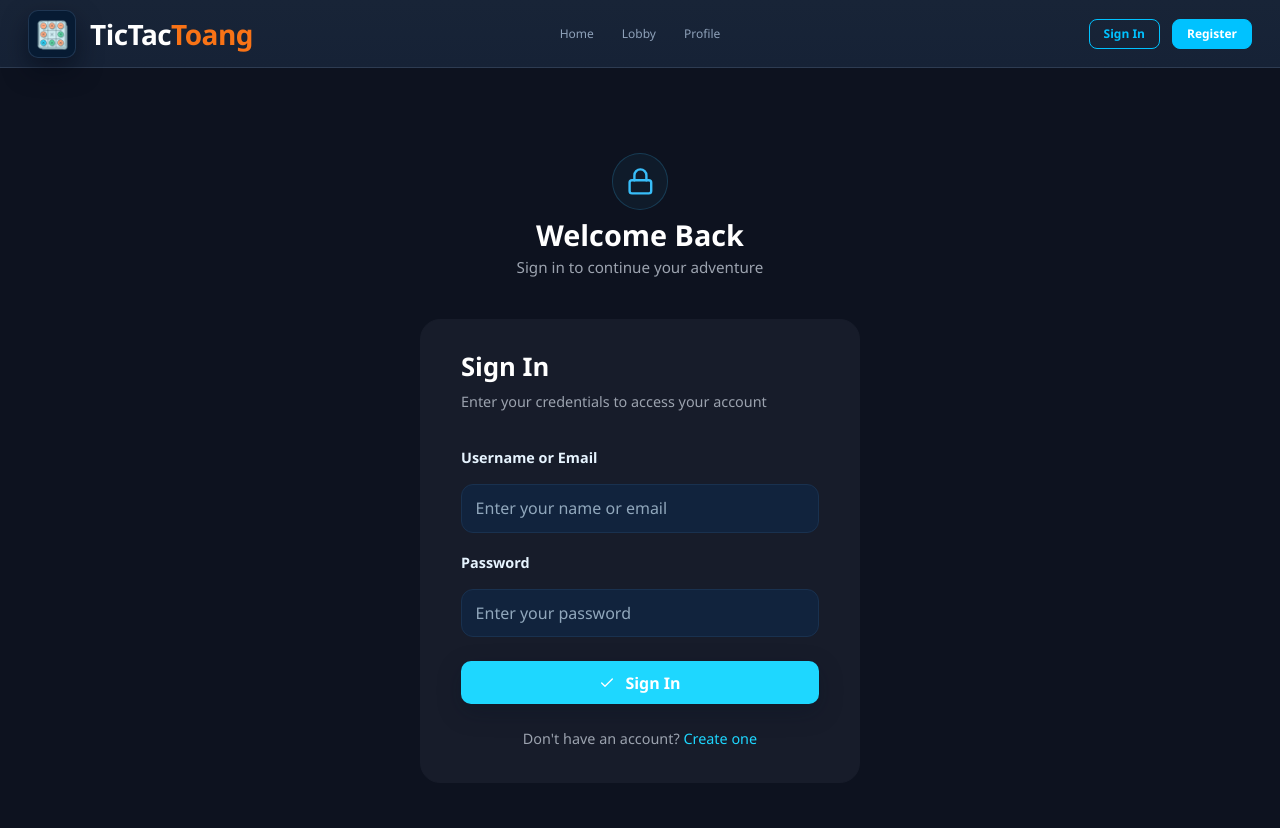
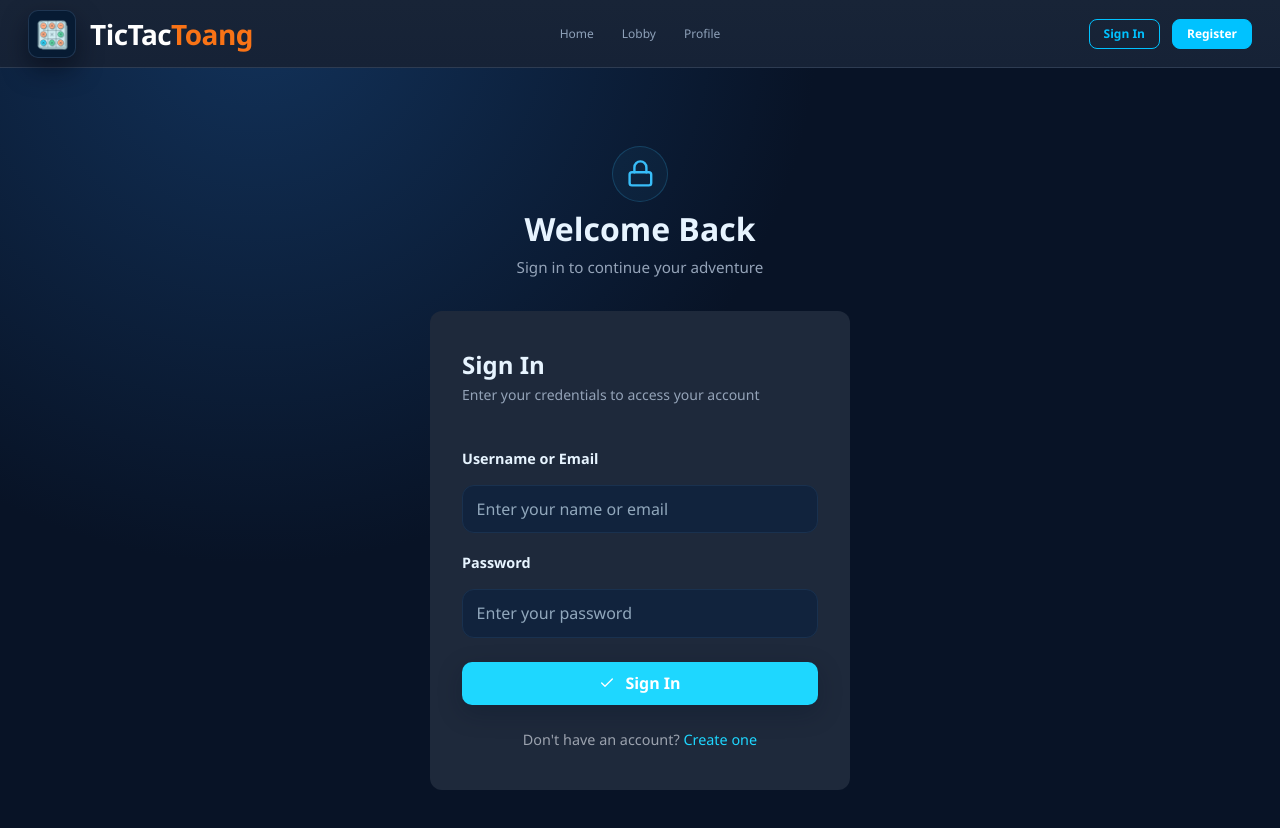
Before and after one commit to RMIT-Full-Stack-Development-2026A/Group9, a React (Vite) app in the folder frontend/: page /login in a window 1280 px wide. Shown: the top 828 px of the page. Built offline with nearby package versions, Linux system fonts and the light colour scheme; no server answers.

Commit message:
Refactor LoginForm styles: update layout, improve color scheme, and enhance readability

```diff
--- a/frontend/src/modules/auth/components/LoginForm/LoginForm.module.css
+++ b/frontend/src/modules/auth/components/LoginForm/LoginForm.module.css
@@ -6,22 +6,38 @@
  * in the Login module don't accidentally leak into the Registration module
  * or other parts of TicTacToang.
  */
- .pageWrapper {
-    background-color: #0d121f;
-    height: 100vh;
-    width: 100%;
+
+.pageWrapper {
     display: flex;
     flex-direction: column;
+    align-items: center;
     justify-content: center;
-    align-items: center;
-    padding: 20px;
-    color: #ffffff;
-    overflow: hidden;
+    min-height: 100vh;
+    width: 100%;
+    background: transparent;
 }
+
 
 .headerSection {
     text-align: center;
-    margin-bottom: 1.5rem;
+    margin-bottom: 2rem;
+}
+
+.headerIcon {
+    width: 56px;
+    height: 56px;
+    background: var(--bg-card, #1e293b);
+    border-radius: 50%;
+    display: flex;
+    justify-content: center;
+    align-items: center;
+    margin: 0 auto 1rem;
+}
+
+.headerIcon svg {
+    width: 28px;
+    height: 28px;
+    stroke: var(--accent, #06b6d4);
 }
 
 .iconCircle {
@@ -35,36 +51,40 @@
     margin-bottom: 0.5rem;
 }
 
+
 .welcomeText {
-    font-size: 1.8rem;
+    font-size: 2rem;
     font-weight: 700;
-    margin-bottom: 0.25rem;
+    margin: 0 0 0.5rem 0;
 }
 
 .welcomeSubtext {
-    color: #9ca3af;
+    color: var(--text-muted, #94a3b8);
     font-size: 0.95rem;
+    margin: 0;
 }
 
+
 .loginCard {
-    background-color: #171c2a;
-    border-radius: 20px;
-    padding: 2rem 2.5rem;
+    background: var(--bg-card, #1e293b);
     width: 100%;
-    max-width: 440px;
-    border: 1px solid #171c2a;
+    max-width: 420px;
+    padding: 2.5rem 2rem;
+    border-radius: 12px;
+    box-sizing: border-box;
 }
 
+
 .cardTitle {
-    font-size: 1.6rem;
+    font-size: 1.5rem;
+    margin: 0 0 0.25rem 0;
     font-weight: 700;
-    margin-bottom: 0.5rem;
 }
 
 .cardSubtitle {
-    color: #9ca3af;
-    font-size: 0.9rem;
-    margin-bottom: 1.5rem;
+    color: var(--text-muted, #94a3b8);
+    font-size: 0.875rem;
+    margin-bottom: 2rem;
 }
 
 .inputGroup {
```
